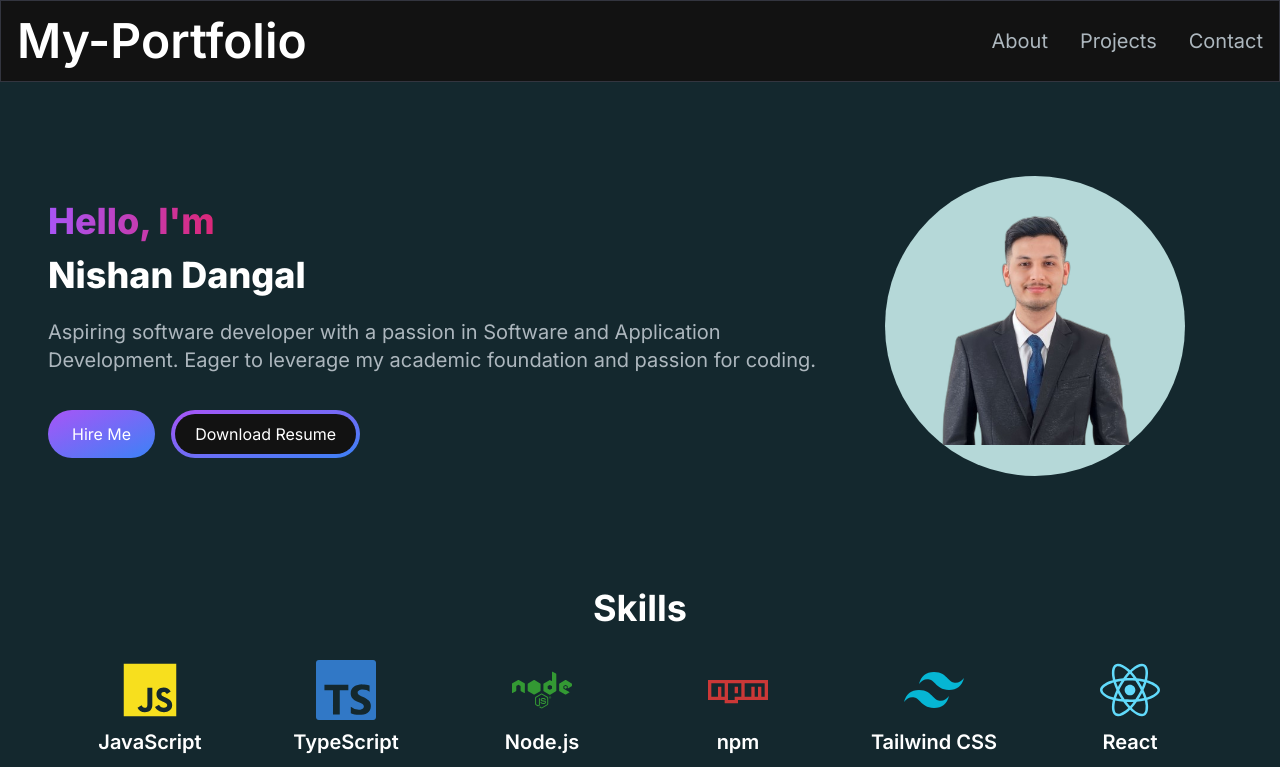
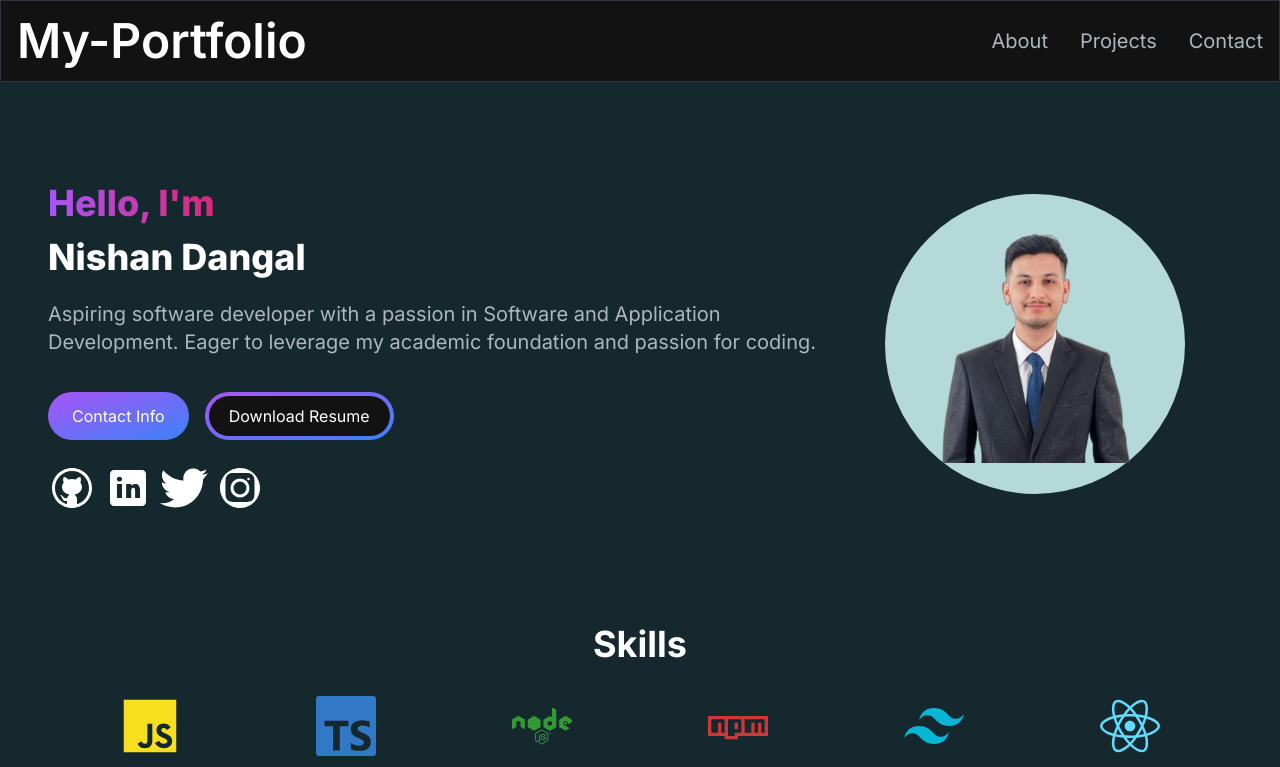
Before and after one commit to nishan-dangal/N_portfolio, a Next.js app: page / in a window 1280 px wide. Shown: the top 767 px of the page. Built offline with nearby package versions, Linux system fonts and the light colour scheme.

Commit message:
adding contact information and social media links in the div element

```diff
--- a/app/components/HeroSection.jsx
+++ b/app/components/HeroSection.jsx
@@ -4,6 +4,12 @@ import Image from "next/image";
 import { TypeAnimation } from "react-type-animation";
 import { motion } from "framer-motion";
 import Link from "next/link";
+
+import GithubIcon from "../../public/github-icon.svg";
+import LinkedinIcon from "../../public/linkedin-icon.svg";
+import TwitterIcon from "../../public/twitter-icon.svg";
+import InstagramIcon from "../../public/instagram-icon.svg";
+
 
 const HeroSection = () => {
   return (
@@ -41,7 +47,7 @@ const HeroSection = () => {
               href="/#contact"
               className="px-6 inline-block py-3 w-full sm:w-fit rounded-full mr-4 bg-gradient-to-br from-purple-500 to-blue-500 hover:bg-slate-800 text-white"
             >
-              Hire Me
+              Contact Info
             </Link>
             <a href="/resume.pdf" target="_blank" rel="nopener noreferrer"
             className="px-1 inline-block py-1 w-full sm:w-fit rounded-full bg-gradient-to-br from-purple-500 to-blue-500 hover:bg-blue-200 text-white mt-3"
@@ -51,6 +57,21 @@ const HeroSection = () => {
                </span>
             </a>
           </div>
+          <br></br>
+          <div className="socials flex flex-row gap-2">
+          <Link href="https://github.com/nishan-dangal"  target="_blank" rel="noopener noreferrer">
+            <Image src={GithubIcon} alt="Github Icon" />
+          </Link>
+          <Link href="https://www.linkedin.com/in/nishan-dangal-2aa87317a/"  target="_blank" rel="noopener noreferrer">
+            <Image src={LinkedinIcon} alt="Linkedin Icon" />
+          </Link>
+          <Link href="https://x.com/nishandangal8"  target="_blank" rel="noopener noreferrer">
+            <Image src={TwitterIcon} alt="Twitter Icon" />
+          </Link>
+          <Link href="https://www.instagram.com/nishan.dangal_/"  target="_blank" rel="noopener noreferrer">
+            <Image src={InstagramIcon} alt="Instagram Icon" />
+          </Link>
+        </div>
         </motion.div>
         <motion.div
           initial={{ opacity: 0, scale: 0.5 }}
```
